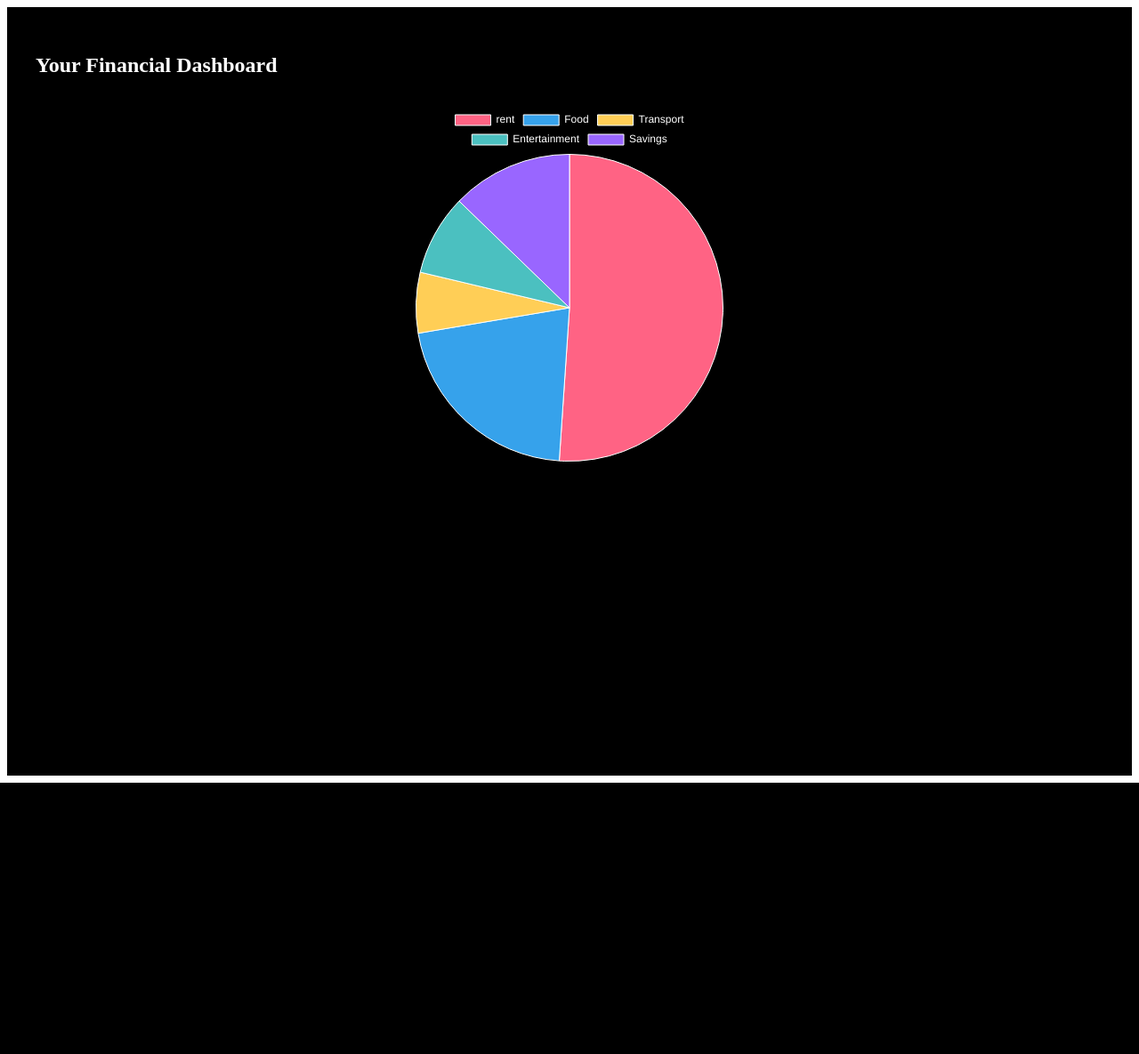
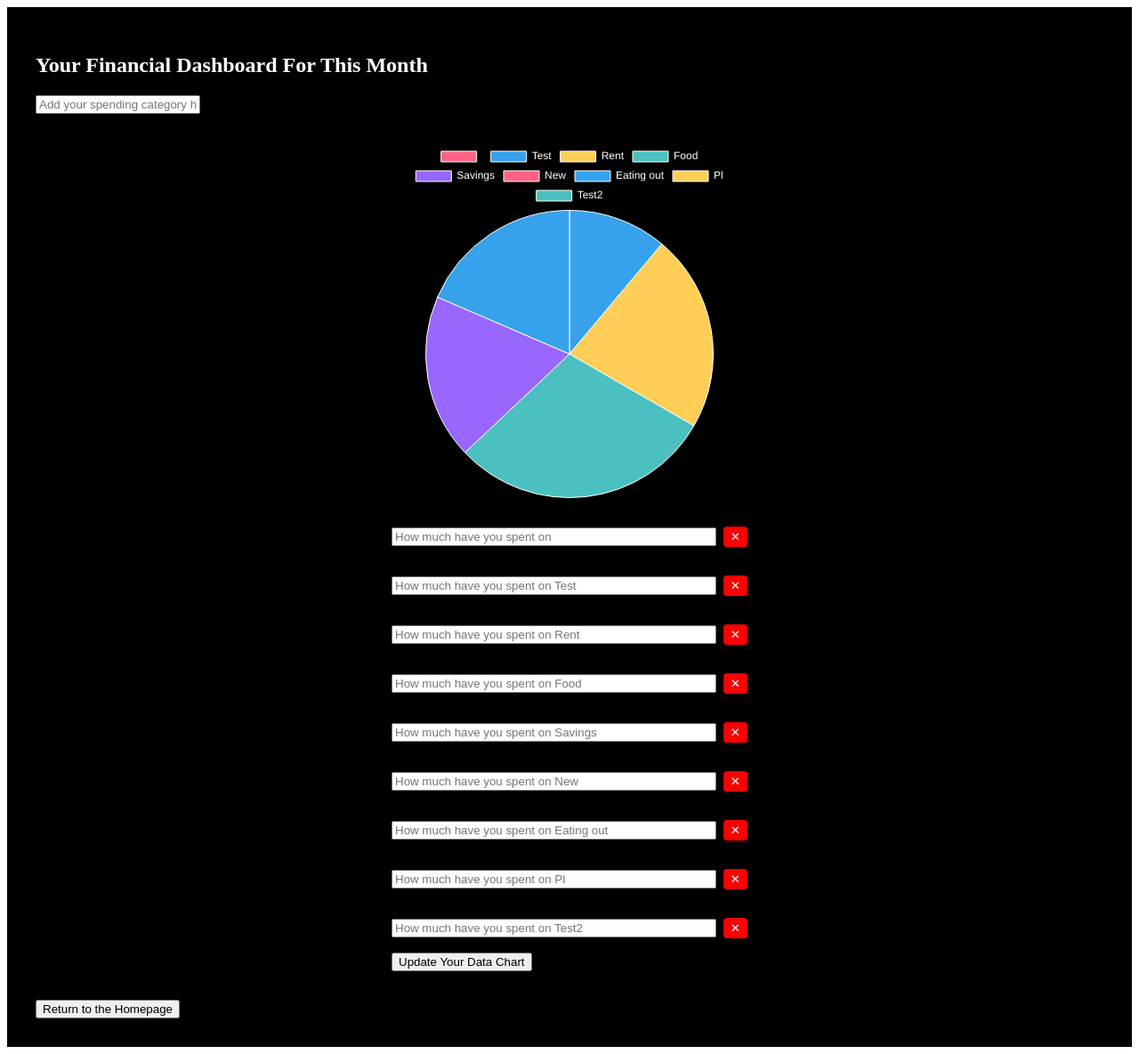
Before and after one commit to FletcherFletch/Personal_finance_tracker, a Django app: page /dashboard/ in a window 1280 px wide. Shown: the whole page at 89% size. Before the commit the page ends 880 px from the top, so only its background shows below. Run offline with Django 5.2, Linux system fonts and the light colour scheme; data comes from the database, SQL or seed files in the repository; both versions use the stored data as it was after the commit; some libraries are stand-ins or nearby versions.

Commit message:
Added new design for dashboard, it now represents a month of spending

```diff
--- a/Backend/templates/Home/dashboard.html
+++ b/Backend/templates/Home/dashboard.html
@@ -7,9 +7,58 @@
 
 {% block content %}
     <div style="background-color: black; min-height: 100vh; padding: 2rem; color: white;">
-        <h2 style="color: white;">Your Financial Dashboard</h2>
+        <h2 style="color: white;">Your Financial Dashboard For This Month</h2>
+        <div>
+            <form method="POST" class="category_name">
+                {% csrf_token %}
+                <input type="text" name="category" placeholder="Add your spending category here" />
+                <input type="hidden" name="form_name" value="category1" />
+
+                <buttom type="submit" hidden>Submit</buttom>
+            </form>
+        </div>
+
         <div style="max-width: 400px; margin: 2rem auto;">
             <canvas id="expenseChart"></canvas>
+
+            <form method="POST" class="finance_input">
+                {% csrf_token %}
+                <input type="hidden" name="form_name" value="amount_spent" />
+                <!-- <input type="number" name="rent" id="rent"  placeholder="How much is your rent" />
+                <input type="number" name="food" id="food"  placeholder="How much is your Food" />
+                <input type="number" name="transport" id="transport" placeholder="How much is your Transport" />
+                <input type="number" name="savings" id="savings" placeholder="How much is your Savings" />
+                <input type="number" name="entertainment" id="entertainment" placeholder="How much is your Entertainment" /> -->
+                {% for category in categories %}
+                <div style="display: flex; align-items: center; gap: 0.5rem; margin-bottom: 1rem; margin-top: 2rem;">
+                    <input
+                        type="number"
+                        name="{{category.label}}"
+                        id="{{ category.label|lower }}"
+                        placeholder="How much have you spent on {{category.label}}"
+                        style="flex: 1;"
+                        />
+                    <form method="POST" style="display: inline;">
+                        {% csrf_token %}
+                        <input type="hidden" name="form_name" value="delete_category" />
+                        <input type="hidden" name="delete_label" value="{{ category.label }}" />
+                        <button type="submit" style="background-color: red; color: white; border: none; padding: 0.25rem 0.5rem; border-radius: 4px; cursor: pointer;">✕</button>
+                    </form>
+                </div>
+
+                {% endfor %}
+                <button type="submit">Update Your Data Chart</button>
+
+            </form>
+
+        </div>
+
+        <div>
+            <form method="POST" class="return_home" action="{% url 'home' %}">
+                {% csrf_token %}
+                <button type="submit">Return to the Homepage </button>
+            </form>
+
         </div>
     </div>
 {% endblock %}
--- a/Backend/user/models.py
+++ b/Backend/user/models.py
@@ -27,3 +27,10 @@ class UserProfile(models.Model):
 
     def __str__(self):
         return f"{self.CustomUser.username}'s Profile"
+
+class PieChart(models.Model):
+    label = models.CharField(max_length=100, unique=True)
+    amount = models.DecimalField(max_digits=10, decimal_places=2)
+
+    def __str__(self):
+        return f"{self.label}, {self.amount}"
--- a/Backend/user/views.py
+++ b/Backend/user/views.py
@@ -1,5 +1,6 @@
 from django.shortcuts import render, redirect
 from django.contrib.auth import get_user_model, authenticate, login
+from .models import PieChart
 import json
 
 
@@ -51,12 +52,66 @@ def home_view(request):
     return render(request, "Home/home.html", {})
 
 def dashboard_view(request):
-    labels = ['rent', 'Food', 'Transport', 'Entertainment', 'Savings']
-    data = [1200, 500, 150, 200, 300]
+
+    #global labels_list, data_list
+
+
+
+    if request.method == "POST":
+        form_name = request.POST.get("form_name")
+        # value = request.POST.get("value")
+        # rent = request.POST.get("rent")
+        # transport = request.POST.get("transport")
+        # food = request.POST.get("food")
+        # entertainment = request.POST.get("entertainment")
+
+        #labels = request.POST.get("label")
+
+            #when forms are submitted, django sees
+            #request.POST = { 'csrfmiddlewaretoken':'csrfcode', 'rent': '1200',}
+            #django takes the form as a dictionary with a key and a value
+            #value always prints a string, even numbers it comes out as "1200" need float(value) to get 1200
+        if form_name == "category1":
+            #for key, value in request.POST.items():
+            label = request.POST.get("category")
+                #if key == 'csrfmiddlewaretoken':
+                    #continue
+            if label:
+                try:
+                    PieChart.objects.update_or_create(
+                        label= label.capitalize(),
+                        #default={'amount': 0}
+                        amount = 0
+                    )
+                except ValueError:
+                    pass
+        if form_name == "delete_category":
+            name = request.POST.get("")
+
+        if form_name == "amount_spent":
+            for key, value in request.POST.items():
+                #^ this loops through that dictionary
+                #.items() dictionary method to get (key,value) pairs
+                if key == 'csrfmiddlewaretoken':
+                    continue
+                #checkst hat csrf token is there and skips it
+                try:
+                    amount = float(value)
+                    PieChart.objects.update_or_create(
+                        label = key.capitalize(),
+                        defaults={'amount': amount}
+                    )
+                except ValueError:
+                    continue
+            #This grabs data to render chart
+    piechart = PieChart.objects.all()
+    labels = [entry.label for entry in piechart]
+    data = [float(entry.amount) for entry in piechart]
 
     context = {
         'labels': json.dumps(labels),
         'data': json.dumps(data),
+        'categories': piechart
     }
 
     return render(request, "Home/dashboard.html", context)
```
Also changed, not shown: Backend/templates/Home/home.html (+3 -4 lines), Backend/user/Plan.txt (+7 -0 lines), Backend/db.sqlite3, Backend/user/migrations/0002_piechart.py (added), Backend/user/migrations/0003_alter_piechart_label.py (added).
